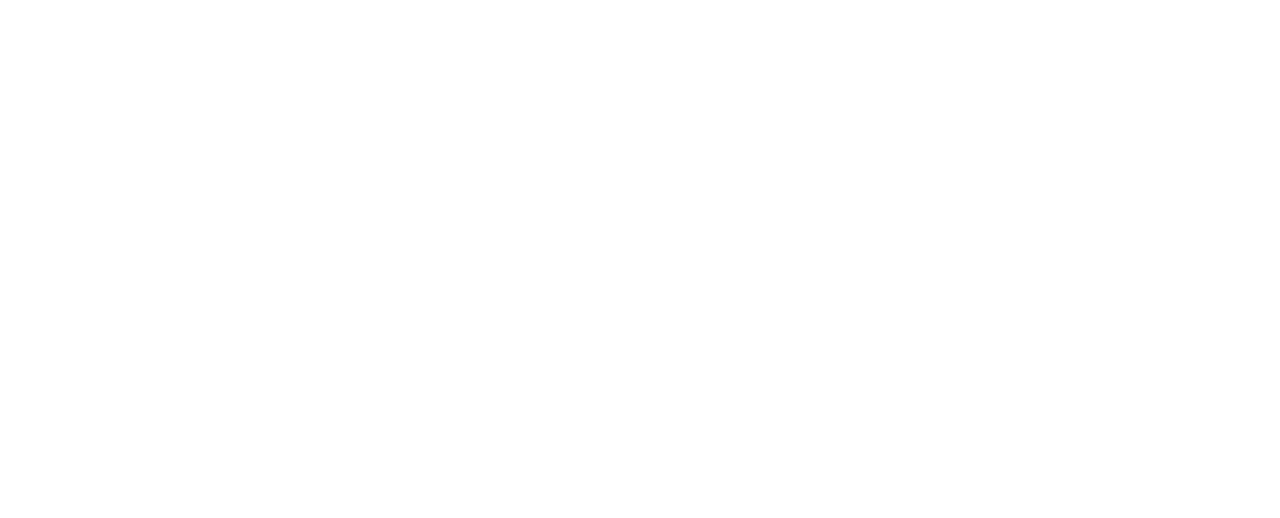
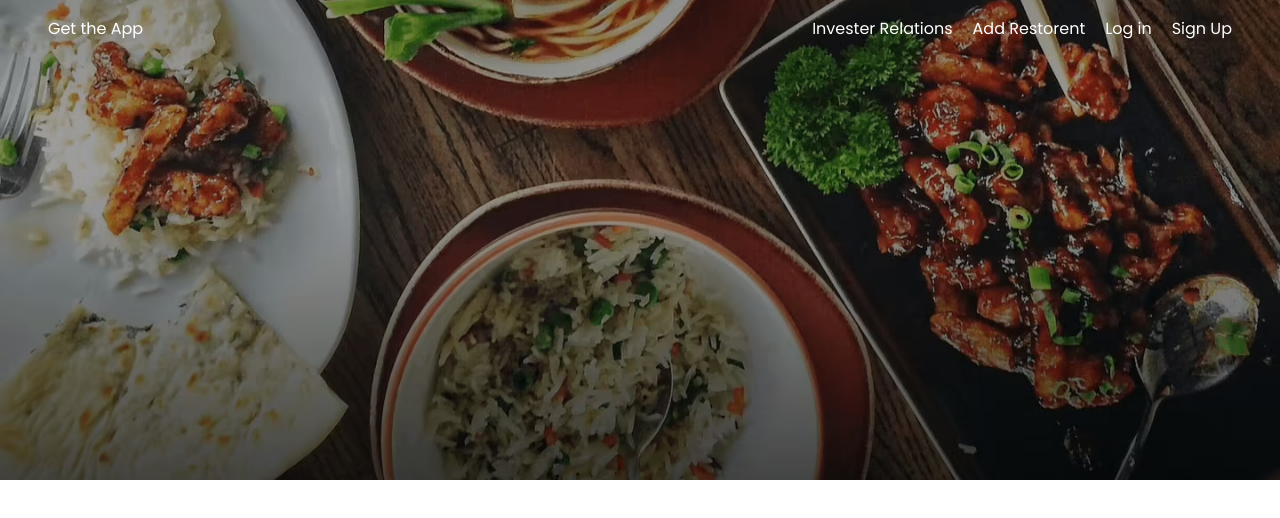
Before and after one commit to AdityaBattin/Zomato-landing-Page, a plain HTML site: page index.html in a window 1280 px wide. Drawn offline with Linux system fonts and the light colour scheme; the site is published under a folder, as on GitHub Pages, so addresses that start at the root find nothing.

Commit message:
Correcting the Background

```diff
--- a/style.css
+++ b/style.css
@@ -6,7 +6,7 @@
 }
 
 .hero__section {
-  background-image: url(/images/heroSectionBackground.png);
+  background-image: url(images/heroSectionBackground.png);
   background-position: center;
   background-size: cover;
   color: white;
```
